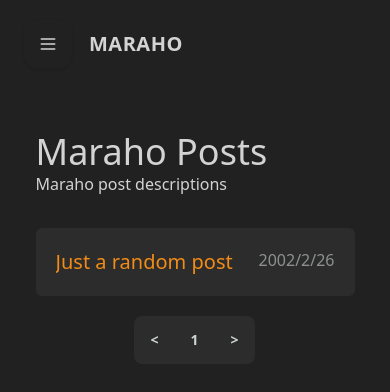
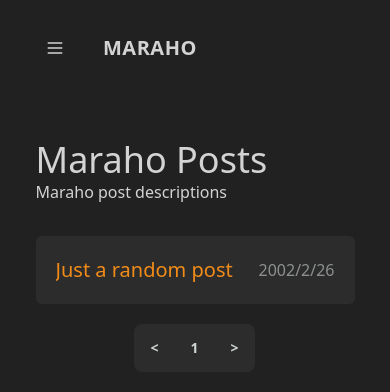
Before and after one commit to cheetosysst/maraho, a Next.js app: page /demos in a window 390 px wide. Shown: the top 392 px of the page. Built offline with nearby package versions, Linux system fonts and the light colour scheme.

Commit message:
feat: overall layout re-design

```diff
--- a/components/main.layout.jsx
+++ b/components/main.layout.jsx
@@ -22,32 +22,11 @@ export default function Layout({ children }) {
 
 	return (
 		<>
-			<div className="drawer">
-				<input
-					id="my-drawer"
-					type="checkbox"
-					className="drawer-toggle"
-				/>
-				<div className="drawer-content pb-10">
-					<Navbar />
-					<div className="flex flex-row">
-						<div className="flex-grow"></div>
-						<div className="w-[90%] md:w-[80%] xl:w-[65%]">
-							{children}
-						</div>
-						<div className="flex-grow"></div>
-					</div>
-				</div>
-				<div className="drawer-side">
-					<label
-						htmlFor="my-drawer"
-						className="drawer-overlay"
-					></label>
-					<ul className="menu p-4 overflow-y-auto w-80 bg-base-100 text-base-content">
-						<h1 className="text-2xl ml-3 my-3">Category</h1>
-						{links}
-					</ul>
-				</div>
+			<Navbar />
+			<div className="flex flex-row">
+				<div className="flex-grow"></div>
+				<div className="w-[90%] md:w-[80%] xl:w-[65%]">{children}</div>
+				<div className="flex-grow"></div>
 			</div>
 		</>
 	);
--- a/components/navbar.component.jsx
+++ b/components/navbar.component.jsx
@@ -1,33 +1,13 @@
 import config from "../config";
-import { useState, useEffect } from "react";
 import Link from "next/link";
-import Container from "./container.component";
 
 export default function Navbar() {
-	const [links, setLinks] = useState([]);
-
-	useEffect(() => {
-		let tempLinks = [];
-		for (let i = 0; i < config.navbar.list.length; i++) {
-			tempLinks.push(
-				<li className="uppercase" key={"NavbarLinks" + i}>
-					<Link href={"/" + config.navbar.list[i]}>
-						{config.navbar.list[i]}
-					</Link>
-				</li>
-			);
-		}
-		setLinks(tempLinks);
-	}, []);
-
 	return (
-		<Container className="container mx-auto">
-			<div className="navbar mt-3">
+		<div className="container mx-auto">
+			<div className="navbar flex md:justify-between mt-3">
 				<div className="flex-none md:hidden">
-					<label
-						htmlFor="my-drawer"
-						className="btn btn-square btn-ghost rounded-xl shadow drawer-button"
-					>
+					<div className="dropdown">
+						<label tabIndex={0} className="btn btn-ghost m-1">
 							<svg
 								xmlns="http://www.w3.org/2000/svg"
 								fill="none"
@@ -42,17 +22,36 @@ export default function Navbar() {
 								></path>
 							</svg>
 						</label>
+						<ul
+							tabIndex={0}
+							className="dropdown-content z-[1] menu bg-neutral-800 py-3 rounded-box w-52"
+						>
+							{config.navbar.list.map((item, index) => (
+								<li
+									className="uppercase"
+									key={"NavbarLinks" + index}
+								>
+									<Link href={"/" + item}>{item}</Link>
+								</li>
+							))}
+						</ul>
+					</div>
 				</div>
 
-				<div className="flex-1">
 				<div className="btn btn-ghost text-xl uppercase tracking-wide">
 					<Link href={"/"}>{config.name}</Link>
 				</div>
-				</div>
-				<div className="flex-none md:visible invisible">
-					<ul className="menu menu-horizontal p-0">{links}</ul>
+				<div className="flex-none gap-1 md:inline hidden">
+					{config.navbar.list.map((item, index) => (
+						<li
+							className="btn btn-ghost font-medium uppercase"
+							key={"NavbarLinks" + index}
+						>
+							<Link href={"/" + item}>{item}</Link>
+						</li>
+					))}
 				</div>
 			</div>
-		</Container>
+		</div>
 	);
 }
--- a/pages/[category]/index.js
+++ b/pages/[category]/index.js
@@ -87,7 +87,7 @@ function ArticleCard({ href, title, tags, time, className, ...props }) {
 				className={`group rounded-md mb-5 bg-white/5 hover:bg-white/10 duration-300 p-5 cursor-pointer ${className}`}
 				{...props}
 			>
-				<div className="flex justify-between">
+				<div className="flex justify-between items-center">
 					<div className="grid">
 						<p className="col-12 text-primary line-clamp-1 md:col-6 md:text-2xl text-xl">
 							{title}
```
Lines whose indentation alone changed are shown as unchanged.
